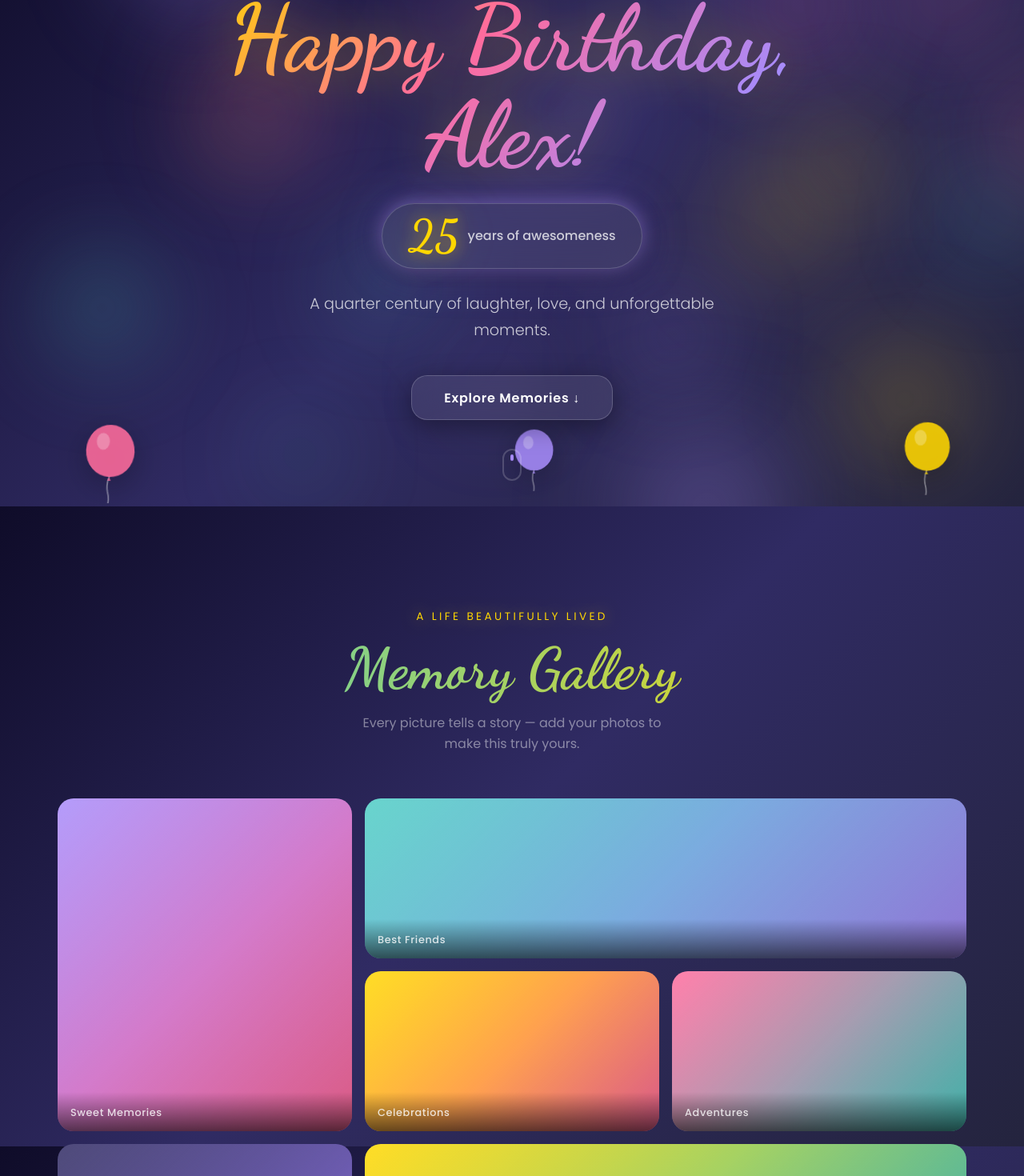
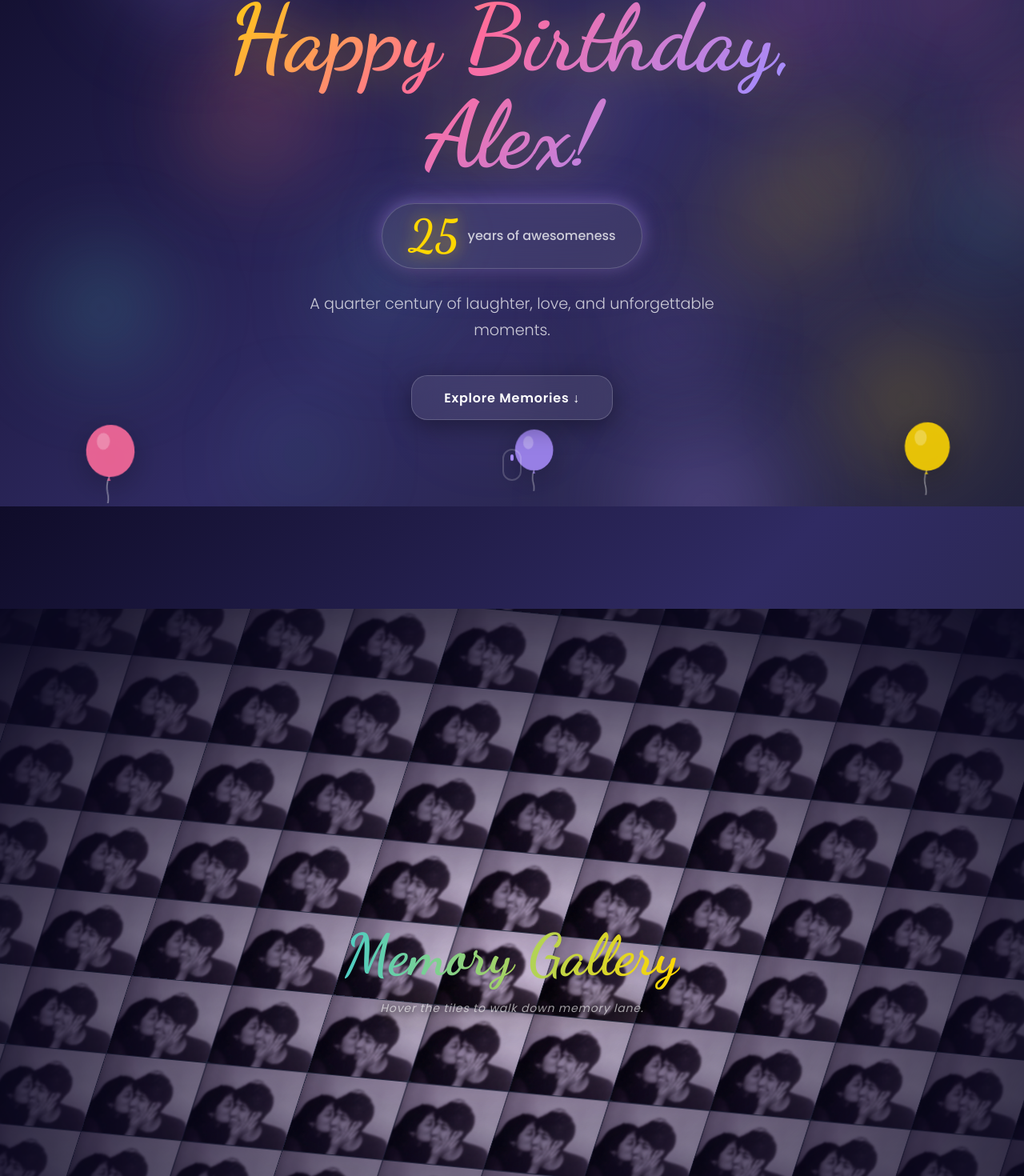
Before and after one commit to karan-shiva/Birthday-site, a React (Vite) app: page / in a window 1280 px wide. Shown: the part 167-1637 px from the top of the page at 80% size. Built offline with nearby package versions, Linux system fonts and the light colour scheme.

Commit message:
Updated Memory Gallery

```diff
--- a/src/components/Gallery.jsx
+++ b/src/components/Gallery.jsx
@@ -1,84 +1,78 @@
+import React from 'react'
 import { motion } from 'framer-motion'
-import { FaExpand, FaHeart } from 'react-icons/fa'
 import styles from './Gallery.module.css'
 
-const GALLERY = [
-  { id: 1, gradient: 'linear-gradient(135deg, #A78BFA 0%, #FF6B9D 100%)', label: 'Sweet Memories',   aspect: 'tall'   },
-  { id: 2, gradient: 'linear-gradient(135deg, #4ECDC4 0%, #A78BFA 100%)', label: 'Best Friends',     aspect: 'wide'   },
-  { id: 3, gradient: 'linear-gradient(135deg, #FFD700 0%, #FF6B9D 100%)', label: 'Celebrations',     aspect: 'square' },
-  { id: 4, gradient: 'linear-gradient(135deg, #FF6B9D 0%, #4ECDC4 100%)', label: 'Adventures',       aspect: 'square' },
-  { id: 5, gradient: 'linear-gradient(135deg, #302b63 0%, #A78BFA 100%)', label: 'Precious Moments', aspect: 'tall'   },
-  { id: 6, gradient: 'linear-gradient(135deg, #FFD700 0%, #4ECDC4 100%)', label: 'Good Times',       aspect: 'wide'   },
-  { id: 7, gradient: 'linear-gradient(135deg, #302b63 0%, #FF6B9D 100%)', label: 'Favorites',        aspect: 'square' },
-  { id: 8, gradient: 'linear-gradient(135deg, #A78BFA 0%, #FFD700 100%)', label: 'Golden Days',      aspect: 'square' },
-]
+const rows = new Array(50).fill(1)
+const cols = new Array(33).fill(1)
 
-const cellVariants = {
-  hidden: { opacity: 0, scale: 0.85 },
-  visible: (i) => ({
-    opacity: 1,
-    scale: 1,
-    transition: { delay: i * 0.07, duration: 0.5, ease: 'easeOut' },
-  }),
+const BoxesCore = () => {
+  return (
+    <div
+      className={styles.boxesContainer}
+      style={{
+        transform: 'translate(-40%,-60%) skewX(-18deg) skewY(5.25deg) scale(0.675) rotate(0deg) translateZ(0)',
+      }}
+    >
+      {rows.map((_, i) => (
+        <div key={`row-${i}`} className={styles.row}>
+          {cols.map((_, j) => (
+            <motion.div
+              key={`col-${j}`}
+              className={styles.col}
+              style={{
+                backgroundImage: "url('/Gemini_Generated_Image_kx1v28kx1v28kx1v.png')",
+                backgroundSize: 'cover',
+                backgroundPosition: 'center',
+              }}
+              whileHover={{
+                backgroundImage: "url('/IMG_3247.jpeg')",
+                backgroundSize: 'cover',
+                backgroundPosition: 'center',
+                transition: { duration: 0 },
+              }}
+            >
+              {j % 2 === 0 && i % 2 === 0 ? (
+                <svg
+                  xmlns="http://www.w3.org/2000/svg"
+                  fill="none"
+                  viewBox="0 0 24 24"
+                  strokeWidth="1.5"
+                  stroke="currentColor"
+                  className={styles.plusIcon}
+                >
+                  <path strokeLinecap="round" strokeLinejoin="round" d="M12 6v12m6-6H6" />
+                </svg>
+              ) : null}
+            </motion.div>
+          ))}
+        </div>
+      ))}
+    </div>
+  )
 }
+
+const Boxes = React.memo(BoxesCore)
 
 export default function Gallery() {
   return (
     <section id="gallery" className={styles.section}>
+      <div className={styles.boxesWrapper}>
+        <div className={styles.mask} />
+        <Boxes />
+        <div className={styles.header}>
           <motion.div
-        className={styles.header}
             initial={{ opacity: 0, y: 50 }}
             whileInView={{ opacity: 1, y: 0 }}
             transition={{ duration: 0.7 }}
             viewport={{ once: true, amount: 0.3 }}
           >
-        <p className={styles.eyebrow}>A life beautifully lived</p>
             <h2 className={styles.heading}>Memory Gallery</h2>
             <p className={styles.subheading}>
-          Every picture tells a story — add your photos to make this truly yours.
+              Hover the tiles to walk down memory lane.
             </p>
           </motion.div>
-
-      <motion.div
-        className={styles.grid}
-        initial="hidden"
-        whileInView="visible"
-        viewport={{ once: true, amount: 0.1 }}
-      >
-        {GALLERY.map((item, i) => (
-          <motion.div
-            key={item.id}
-            className={`${styles.cell} ${styles[item.aspect]}`}
-            custom={i}
-            variants={cellVariants}
-          >
-            <div
-              className={styles.cellBg}
-              style={{ background: item.gradient }}
-            />
-            <div className={styles.overlay}>
-              <div className={styles.overlayContent}>
-                <FaHeart className={styles.overlayIcon} />
-                <span className={styles.overlayLabel}>{item.label}</span>
-                <FaExpand className={styles.expandIcon} />
         </div>
       </div>
-            <div className={styles.cellLabel}>
-              <span>{item.label}</span>
-            </div>
-          </motion.div>
-        ))}
-      </motion.div>
-
-      <motion.p
-        className={styles.hint}
-        initial={{ opacity: 0 }}
-        whileInView={{ opacity: 1 }}
-        transition={{ delay: 0.5, duration: 0.7 }}
-        viewport={{ once: true }}
-      >
-        ✨ Replace the gradient placeholders with real photos to personalize this gallery
-      </motion.p>
     </section>
   )
 }
--- a/src/components/Gallery.module.css
+++ b/src/components/Gallery.module.css
@@ -1,13 +1,16 @@
 .section {
-  padding: var(--space-xl) var(--space-md);
-  max-width: 1200px;
-  margin: 0 auto;
+  padding: var(--space-xl) 0;
   padding-bottom: calc(var(--space-xl) * 1.5);
 }
 
 .header {
+  position: absolute;
+  top: 50%;
+  left: 50%;
+  transform: translate(-50%, -50%);
   text-align: center;
-  margin-bottom: 3.5rem;
+  z-index: 30;
+  pointer-events: none;
 }
 
 .eyebrow {
@@ -31,162 +34,70 @@
 }
 
 .subheading {
-  font-size: 1rem;
-  color: var(--text-muted);
+  font-size: 0.875rem;
+  color: rgba(255, 255, 255, 0.6);
+  font-style: italic;
+  letter-spacing: 0.06em;
   max-width: 420px;
   margin: 0 auto;
   line-height: 1.6;
+  text-shadow: 0 1px 10px rgba(0, 0, 0, 0.95), 0 0 30px rgba(0, 0, 0, 0.7);
 }
 
-.grid {
-  display: grid;
-  grid-template-columns: repeat(3, 1fr);
-  grid-auto-rows: 200px;
-  gap: 1rem;
+/* Boxes grid */
+
+.boxesWrapper {
+  position: relative;
+  width: 100%;
+  height: 900px;
+  overflow: hidden;
+  background: #0a0820;
 }
 
-.cell {
-  position: relative;
-  border-radius: var(--glass-radius);
-  overflow: hidden;
-  cursor: pointer;
-  transition: transform var(--transition-bounce), box-shadow var(--transition-base);
-}
-
-.cell:hover {
-  transform: scale(1.02);
-  box-shadow: 0 20px 60px rgba(0, 0, 0, 0.5), var(--glow-purple);
-  z-index: 2;
-}
-
-.tall   { grid-row: span 2; }
-.wide   { grid-column: span 2; }
-.square { /* default */ }
-
-.cellBg {
+.mask {
   position: absolute;
   inset: 0;
-  transition: transform var(--transition-base);
-}
-
-.cell:hover .cellBg {
-  transform: scale(1.05);
-}
-
-/* Glass shimmer on top of gradient */
-.cell::before {
-  content: '';
-  position: absolute;
-  inset: 0;
-  background: linear-gradient(
-    135deg,
-    rgba(255, 255, 255, 0.15) 0%,
-    transparent 50%,
-    rgba(0, 0, 0, 0.15) 100%
-  );
-  z-index: 1;
+  background: #0a0820;
+  z-index: 20;
+  mask-image: radial-gradient(transparent, #0a0820);
+  -webkit-mask-image: radial-gradient(transparent, #0a0820);
   pointer-events: none;
 }
 
-.overlay {
+.boxesContainer {
   position: absolute;
-  inset: 0;
-  background: rgba(10, 8, 40, 0.65);
-  backdrop-filter: blur(8px);
-  -webkit-backdrop-filter: blur(8px);
+  left: 25%;
+  top: -25%;
   display: flex;
-  align-items: center;
-  justify-content: center;
-  opacity: 0;
-  transition: opacity var(--transition-base);
-  z-index: 2;
+  padding: 1rem;
+  width: 100%;
+  height: 100%;
+  z-index: 0;
 }
 
-.cell:hover .overlay {
-  opacity: 1;
+.row {
+  width: 192px;
+  height: 144px;
+  border-left: 1px solid #334155;
+  position: relative;
+  flex-shrink: 0;
 }
 
-.overlayContent {
-  display: flex;
-  flex-direction: column;
-  align-items: center;
-  gap: 0.5rem;
-  color: white;
+.col {
+  width: 192px;
+  height: 144px;
+  border-right: 1px solid #334155;
+  border-top: 1px solid #334155;
+  position: relative;
 }
 
-.overlayIcon {
-  font-size: 1.75rem;
-  color: var(--accent-pink);
-  filter: drop-shadow(0 0 10px rgba(255, 107, 157, 0.8));
+.plusIcon {
+  position: absolute;
+  height: 24px;
+  width: 40px;
+  top: -14px;
+  left: -22px;
+  color: #334155;
+  stroke-width: 1px;
+  pointer-events: none;
 }
-
-.overlayLabel {
-  font-size: 0.95rem;
-  font-weight: 600;
-  letter-spacing: 0.05em;
-  text-align: center;
-  padding: 0 1rem;
-}
-
-.expandIcon {
-  font-size: 0.85rem;
-  color: var(--text-muted);
-  margin-top: 0.25rem;
-}
-
-/* Bottom label (always visible) */
-.cellLabel {
-  position: absolute;
-  bottom: 0;
-  left: 0;
-  right: 0;
-  padding: 0.75rem 1rem;
-  background: linear-gradient(to top, rgba(0, 0, 0, 0.6) 0%, transparent 100%);
-  z-index: 1;
-  transition: opacity var(--transition-base);
-}
-
-.cell:hover .cellLabel {
-  opacity: 0;
-}
-
-.cellLabel span {
-  font-size: 0.8rem;
-  color: rgba(255, 255, 255, 0.8);
-  font-weight: 500;
-  letter-spacing: 0.05em;
-}
-
-.hint {
-  text-align: center;
-  margin-top: 2.5rem;
-  font-size: 0.85rem;
-  color: var(--text-muted);
-  font-style: italic;
-}
-
-@media (max-width: 768px) {
-  .grid {
-    grid-template-columns: repeat(2, 1fr);
-    grid-auto-rows: 180px;
-  }
-  .wide {
-    grid-column: span 1;
-  }
-}
-
-@media (max-width: 480px) {
-  .grid {
-    grid-template-columns: 1fr;
-    grid-auto-rows: 200px;
-  }
-  .tall {
-    grid-row: span 1;
-  }
-  .wide {
-    grid-column: span 1;
-  }
-  .section {
-    padding: var(--space-lg) var(--space-sm);
-  }
-}
```
Also changed, not shown: public/Gemini_Generated_Image_kx1v28kx1v28kx1v.png (added), public/IMG_3247.jpeg (added). Lines whose indentation alone changed are shown as unchanged.
